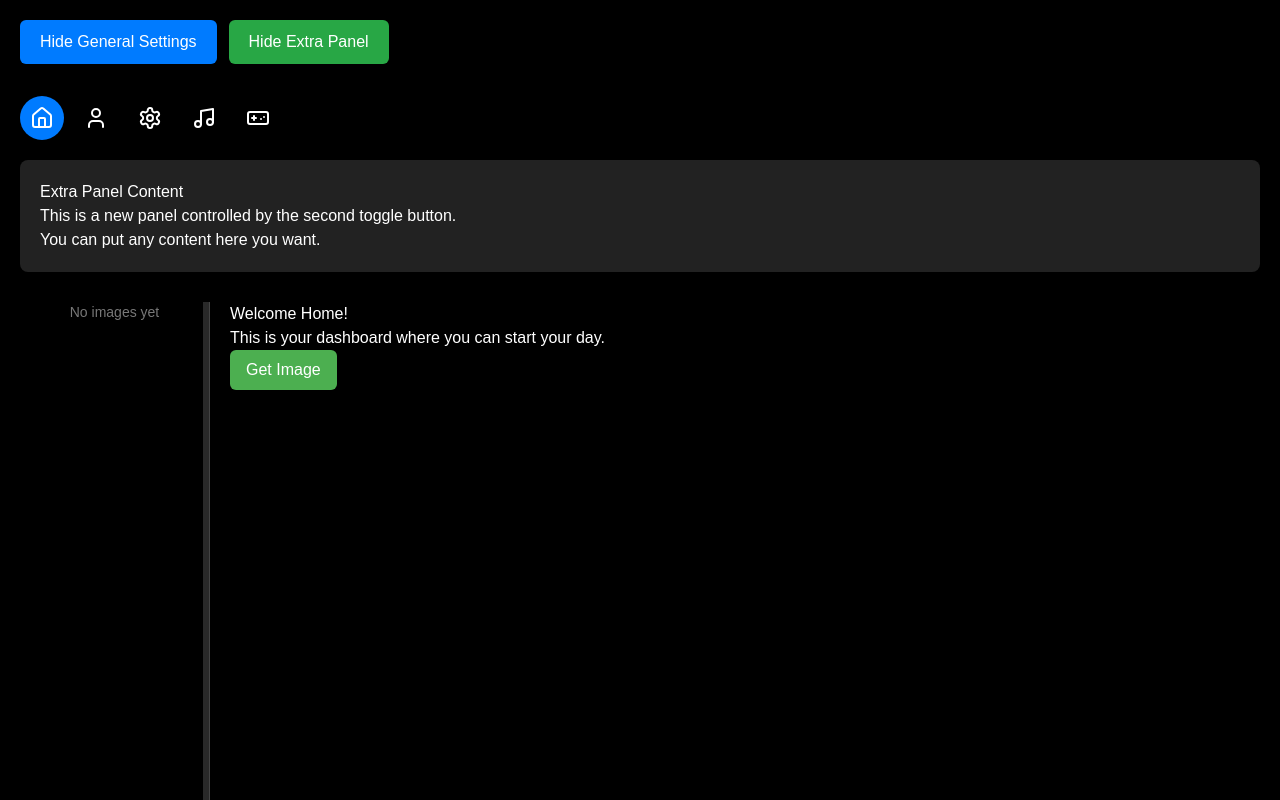
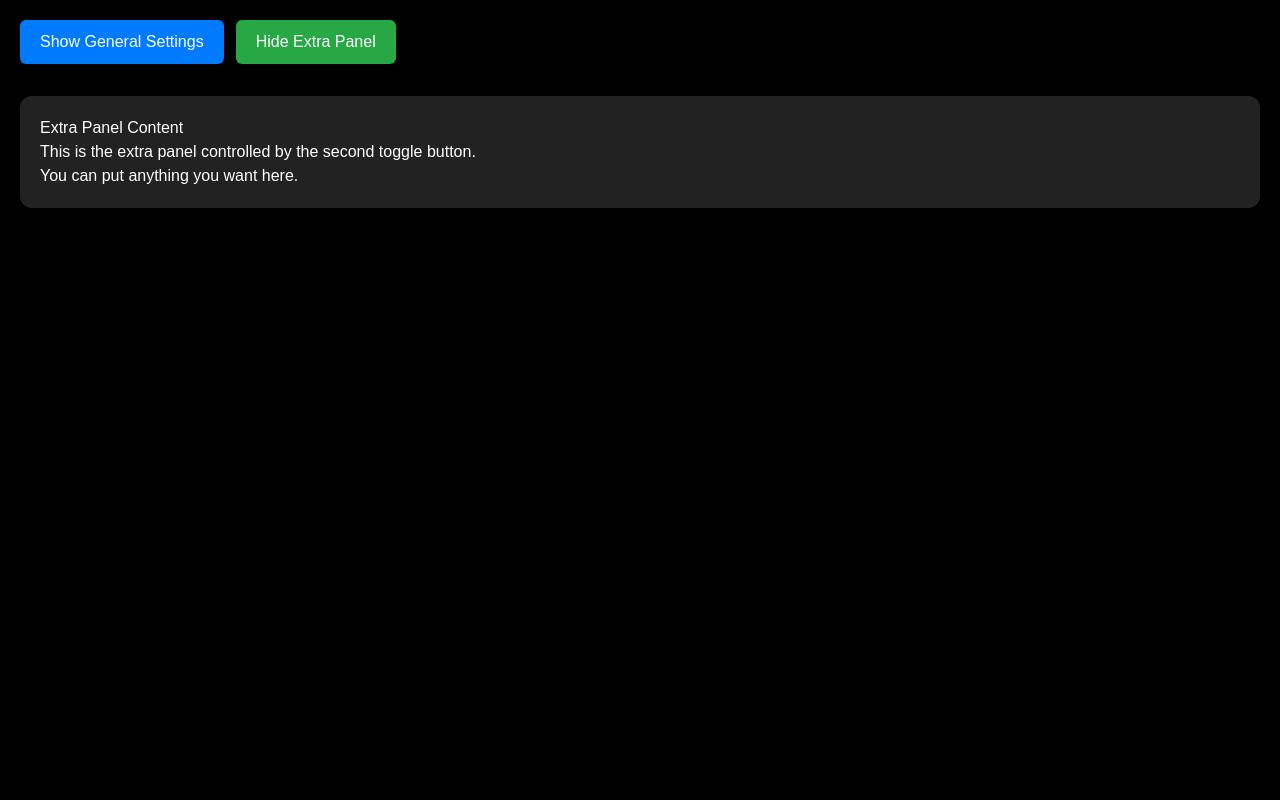
Before and after one commit to jockopw/my-app, a React (Vite) app: page / in a window 1280 px wide. Both pictures are taken after a click on the button "Show Extra Panel". Built offline with nearby package versions, Linux system fonts and the light colour scheme.

Commit message:
Update App.tsx

```diff
--- a/src/App.tsx
+++ b/src/App.tsx
@@ -7,8 +7,7 @@ export default function App() {
   // === States ===
   const [activeTab, setActiveTab] = useState("home");
   const [tabsVisible, setTabsVisible] = useState(true);
-  const [secondVisible, setSecondVisible] = useState(false); // NEW toggle state for second section
-
+  const [secondVisible, setSecondVisible] = useState(false); // second toggle panel visibility
   const [images, setImages] = useState<string[]>([]);
   const [previewImage, setPreviewImage] = useState<string | null>(null);
   const [zoom, setZoom] = useState(1);
@@ -162,7 +161,7 @@ export default function App() {
     { name: "profile", icon: <User size={24} />, label: "Profile" },
     { name: "settings", icon: <Settings size={24} />, label: "Settings" },
     { name: "music", icon: <Music size={24} />, label: "Music" },
-    { name: "game", icon: <Gamepad size={24} />, label: "Game" }, // added game tab icon and label
+    { name: "game", icon: <Gamepad size={24} />, label: "Game" },
   ];
 
   // === Animation Variants ===
@@ -170,6 +169,25 @@ export default function App() {
     hidden: { opacity: 0, y: 20 },
     visible: { opacity: 1, y: 0 },
     exit: { opacity: 0, y: 20 },
+  };
+
+  // === Handlers for toggles to auto-hide other panel ===
+  const toggleTabsVisible = () => {
+    if (!tabsVisible) {
+      setTabsVisible(true);
+      setSecondVisible(false);
+    } else {
+      setTabsVisible(false);
+    }
+  };
+
+  const toggleSecondVisible = () => {
+    if (!secondVisible) {
+      setSecondVisible(true);
+      setTabsVisible(false);
+    } else {
+      setSecondVisible(false);
+    }
   };
 
   // === JSX ===
@@ -181,35 +199,33 @@ export default function App() {
       animate={{ opacity: 1 }}
       transition={{ duration: 0.4 }}
     >
+      {/* Toggle Buttons */}
       <div style={{ display: "flex", gap: 12, marginBottom: 12 }}>
         <button
           className="toggle-button"
-          onClick={() => setTabsVisible((prev) => !prev)}
+          onClick={toggleTabsVisible}
           style={{ backgroundColor: "#007BFF", color: "white" }}
-          aria-pressed={tabsVisible}
         >
           {tabsVisible ? "Hide General Settings" : "Show General Settings"}
         </button>
-
-        {/* New second toggle button */}
         <button
           className="toggle-button"
-          onClick={() => setSecondVisible((prev) => !prev)}
+          onClick={toggleSecondVisible}
           style={{ backgroundColor: "#28a745", color: "white" }}
-          aria-pressed={secondVisible}
         >
           {secondVisible ? "Hide Extra Panel" : "Show Extra Panel"}
         </button>
       </div>
 
+      {/* General Settings Tabs */}
       <AnimatePresence>
         {tabsVisible && (
           <motion.div
             className="tabs"
-            initial={{ opacity: 0, y: -10 }}
-            animate={{ opacity: 1, y: 0 }}
-            exit={{ opacity: 0, y: -10 }}
-            transition={{ duration: 0.3 }}
+            initial={{ opacity: 0 }}
+            animate={{ opacity: 1 }}
+            exit={{ opacity: 0 }}
+            transition={{ duration: 0.4 }}
             style={{ marginBottom: 20 }}
           >
             {tabs.map((tab) => (
@@ -230,30 +246,32 @@ export default function App() {
         )}
       </AnimatePresence>
 
-      {/* New second panel */}
+      {/* Extra Panel (Second Toggle) */}
       <AnimatePresence>
         {secondVisible && (
           <motion.div
             key="extra-panel"
-            initial={{ opacity: 0, y: -10 }}
-            animate={{ opacity: 1, y: 0 }}
-            exit={{ opacity: 0, y: -10 }}
-            transition={{ duration: 0.3 }}
+            initial={{ opacity: 0 }}
+            animate={{ opacity: 1 }}
+            exit={{ opacity: 0 }}
+            transition={{ duration: 0.4 }}
             style={{
-              backgroundColor: "#222",
-              color: "white",
               padding: 20,
               marginBottom: 20,
-              borderRadius: 8,
+              backgroundColor: "#222",
+              borderRadius: 12,
+              color: "white",
+              userSelect: "none",
             }}
           >
-            <h3>Extra Panel Content</h3>
-            <p>This is a new panel controlled by the second toggle button.</p>
-            <p>You can put any content here you want.</p>
+            <h2>Extra Panel Content</h2>
+            <p>This is the extra panel controlled by the second toggle button.</p>
+            <p>You can put anything you want here.</p>
           </motion.div>
         )}
       </AnimatePresence>
 
+      {/* Main Tab Content */}
       <AnimatePresence mode="wait">
         {tabsVisible && (
           <motion.div
@@ -436,49 +454,12 @@ export default function App() {
               <div style={{ width: "100%" }}>
                 <h2>Settings</h2>
                 <label style={{ display: "block", marginBottom: 20 }}>
-                  <span style={{ marginRight: 12, verticalAlign: "middle" }}>White Mode & Dark Mode</span>
-                  <div
-                    className="toggle-switch"
-                    onClick={() => setDarkModeEnabled((d) => !d)}
-                    role="switch"
-                    aria-checked={darkModeEnabled}
-                    tabIndex={0}
-                    onKeyDown={(e) => {
-                      if (e.key === "Enter" || e.key === " ") {
-                        e.preventDefault();
-                        setDarkModeEnabled((d) => !d);
-                      }
-                    }}
-                  >
-                    <div className={`toggle-thumb ${darkModeEnabled ? "active" : ""}`} />
-                  </div>
-                </label>
-
-                {/* Additional settings */}
-                <label style={{ display: "block", marginBottom: 20, color: darkModeEnabled ? "white" : "black" }}>
-                  <span style={{ marginRight: 12, verticalAlign: "middle" }}>Enable Notifications</span>
+                  <span style={{ marginRight: 12, verticalAlign: "middle" }}>Dark Mode</span>
                   <input
                     type="checkbox"
-                    checked={true}
-                    onChange={() => alert("Notifications setting toggled!")}
-                  />
-                </label>
-
-                <label style={{ display: "block", marginBottom: 20, color: darkModeEnabled ? "white" : "black" }}>
-                  <span style={{ marginRight: 12, verticalAlign: "middle" }}>Auto Save Profile</span>
-                  <input
-                    type="checkbox"
-                    checked={false}
-                    onChange={() => alert("Auto Save toggled!")}
-                  />
-                </label>
-
-                <label style={{ display: "block", marginBottom: 20, color: darkModeEnabled ? "white" : "black" }}>
-                  <span style={{ marginRight: 12, verticalAlign: "middle" }}>Enable Sound Effects</span>
-                  <input
-                    type="checkbox"
-                    checked={true}
-                    onChange={() => alert("Sound Effects toggled!")}
+                    checked={darkModeEnabled}
+                    onChange={() => setDarkModeEnabled(!darkModeEnabled)}
+                    style={{ verticalAlign: "middle" }}
                   />
                 </label>
               </div>
@@ -486,32 +467,23 @@ export default function App() {
 
             {/* Music Tab */}
             {activeTab === "music" && (
-              <motion.div
-                key="music-player"
-                variants={playerVariants}
-                initial="hidden"
-                animate="visible"
-                exit="exit"
-                transition={{ duration: 0.5 }}
-                style={{ width: "100%", padding: 20 }}
-              >
+              <div style={{ width: "100%" }}>
                 <h2>Music Player</h2>
-                <form onSubmit={handleMusicLinkSubmit} style={{ marginBottom: 12 }}>
+                <form onSubmit={handleMusicLinkSubmit} style={{ marginBottom: 20 }}>
                   <input
-                    type="text"
-                    placeholder="Enter music URL"
+                    type="url"
+                    placeholder="Paste music link here"
                     value={musicUrl}
                     onChange={(e) => setMusicUrl(e.target.value)}
-                    style={{ width: "60%", padding: 8, borderRadius: 4, border: "1px solid #ccc" }}
+                    style={{ width: "100%", padding: 8, borderRadius: 6, marginBottom: 10 }}
                   />
                   <button
                     type="submit"
                     style={{
-                      marginLeft: 12,
                       padding: "8px 16px",
                       borderRadius: 6,
                       border: "none",
-                      backgroundColor: "#28a745",
+                      backgroundColor: "#007BFF",
                       color: "white",
                       cursor: "pointer",
                     }}
@@ -519,36 +491,11 @@ export default function App() {
                     Play
                   </button>
                 </form>
-
-                <label
-                  style={{
-                    display: "inline-block",
-                    padding: "6px 12px",
-                    borderRadius: 6,
-                    backgroundColor: "#007bff",
-                    color: "white",
-                    cursor: "pointer",
-                    marginBottom: 12,
-                  }}
-                >
-                  Upload Audio
-                  <input
-                    type="file"
-                    accept="audio/*"
-                    style={{ display: "none" }}
-                    onChange={handleMusicUpload}
-                  />
-                </label>
-
+                <input type="file" accept="audio/*" onChange={handleMusicUpload} style={{ marginBottom: 20 }} />
                 {audioSrc && (
-                  <audio
-                    controls
-                    ref={audioRef}
-                    src={audioSrc}
-                    style={{ width: "100%", borderRadius: 8 }}
-                  />
+                  <audio ref={audioRef} src={audioSrc} controls autoPlay style={{ width: "100%" }} />
                 )}
-              </motion.div>
+              </div>
             )}
 
             {/* Game Tab */}
@@ -599,6 +546,7 @@ export default function App() {
         )}
       </AnimatePresence>
 
+      {/* Preview Modal */}
       <AnimatePresence>
         {previewImage && (
           <motion.div
```
